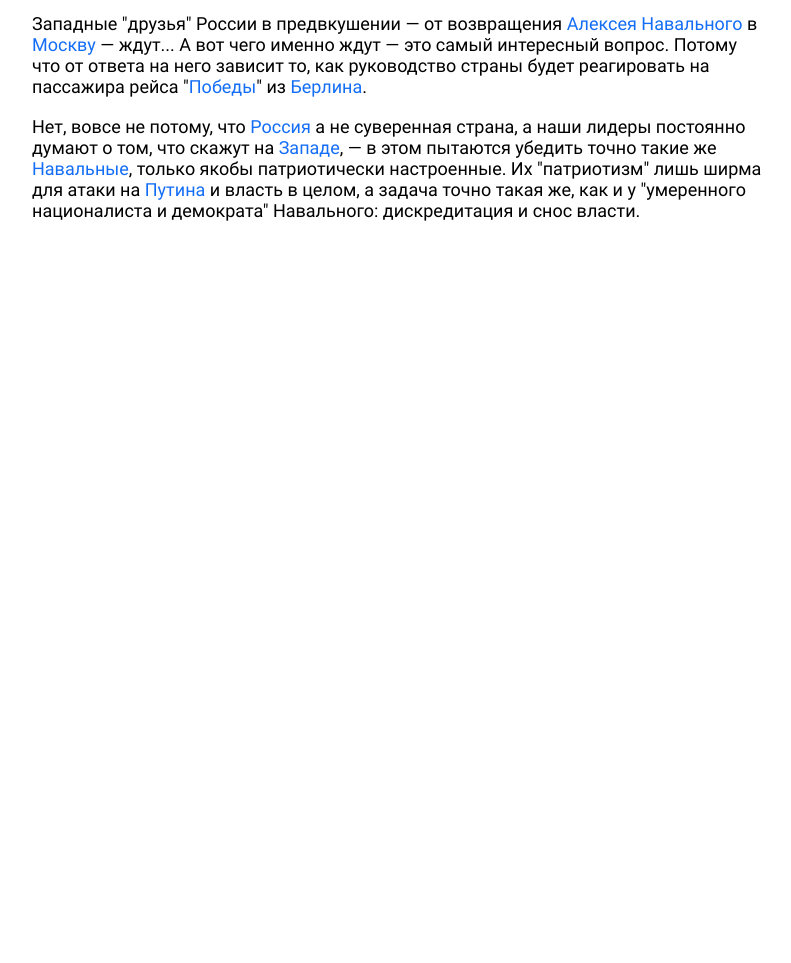
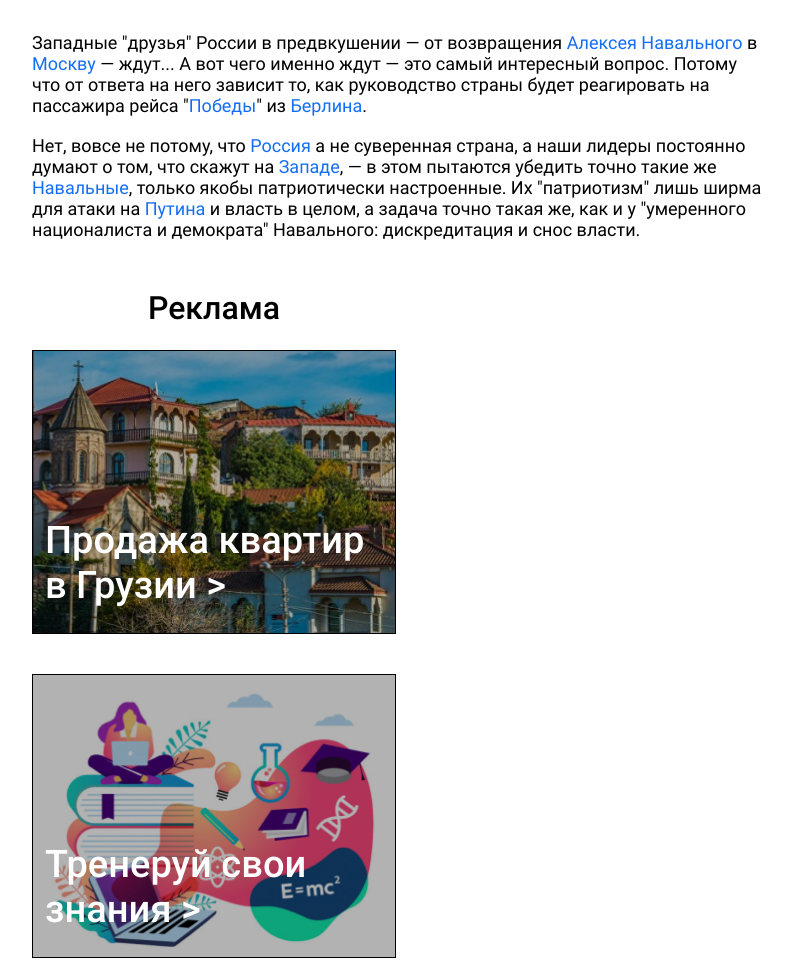
Before and after one commit to Mikhaylov-M/figma-russiannews, a plain HTML site: page index.html in a window 1280 px wide. Shown: the part 1677-2640 px from the top of the page, without its empty margins (18-809 px from the left). Before the commit the page ends 1928 px from the top, so only its background shows below. Drawn offline with Linux system fonts and the light colour scheme.

Commit message:
adding advertising + header position

```diff
--- a/assets/style/style.css
+++ b/assets/style/style.css
@@ -14,7 +14,7 @@ button {
   border: none;
 }
 body {
-  font-family:'Roboto', 'Arial', 'Helvetica', sans-serif;
+  font-family: 'Roboto', 'Arial', 'Helvetica', sans-serif;
 }
 /* BASE CONFIG */
 /* UNIQUE */
@@ -30,11 +30,16 @@ body {
   display: flex;
   justify-content: space-between;
   align-items: center;
+  flex-wrap: wrap;
   padding: 0 50px;
   width: 100%;
   height: 122px;
   background: #FFFFFF;
   border: 1px solid #000000;
+  position: sticky;
+  top: 0;
+  left: 0;
+  z-index: 999;
 }
 .header__title {
   font-weight: 500;
@@ -65,14 +70,17 @@ body {
 /* MAIN */
 .main {
   display: flex;
+  flex-wrap: wrap;
   padding: 40px 50px 0;
   column-gap: 113px;
 }
+/* MAIN */
+/* NEWS */
 .news {
-  width: 863px;
+  max-width: 863px;
 }
 .article {
-  margin-bottom: 30px;
+  margin-bottom: 49px;
 }
 .article__title {
   width: 736px;
@@ -137,5 +145,51 @@ body {
   color: #000000;
   margin-bottom: 19px;
 }
-
-/* MAIN */
+/* NEWS */
+/* ADVERTISING */
+.advertising {
+  width: 364px;
+}
+.advertising__rubric {
+  font-weight: 500;
+  font-size: 32px;
+  line-height: 38px;
+  color: #000000;
+  margin-bottom: 23px;
+  text-align: center;
+}
+.advertising__card {
+  display: flex;
+  align-items: flex-end;
+  height: 284px;
+  padding: 25px 12px;
+  border: 1px solid #000000;
+  margin-bottom: 40px;
+  position: relative;
+}
+.advertising__card::before {
+  content: "";
+  background: rgba(0, 0, 0, 0.3);
+  position: absolute;
+  top: 0;
+  left: 0;
+  width: 100%;
+  height: 100%;
+}
+.advertising__background1 {
+  background: url(../images/add-image1.jpg) no-repeat center/cover;
+}
+.advertising__background2 {
+  background: url(../images/add-image2.jpg) no-repeat center/cover;
+}
+.advertising__background3 {
+  background: url(../images/add-image3.jpg) no-repeat center/cover;
+}
+.advertising__title {
+  font-weight: 500;
+  font-size: 38px;
+  line-height: 45px;
+  color: #FFFFFF;
+  z-index: 1;
+}
+/* ADVERTISING */
--- a/index.html
+++ b/index.html
@@ -1,5 +1,5 @@
 <!DOCTYPE html>
-<html lang="en">
+<html lang="ru">
 <head>
   <meta charset="UTF-8">
   <meta http-equiv="X-UA-Compatible" content="IE=edge">
@@ -43,7 +43,7 @@
         <img class="author__img" src="./assets/images/petr.png" alt="petr akopov photo">
         <div class="author__desk">
           <h4 class="author__name">Петр Акопов</h4>
-          <a class="author__link link">Все метариалы</a>
+          <a class="author__link link" href="#">Все метариалы</a>
         </div>
       </div>
       <p class="article__text">Западные "друзья" России в предвкушении — от возвращения <a class="link" href="#">Алексея Навального</a>
@@ -58,7 +58,18 @@
         как и у "умеренного националиста и демократа" Навального: дискредитация и снос власти.</p>
     </article>
   </div>
-  <div class="advertising"></div>
+  <div class="advertising">
+    <h3 class="advertising__rubric">Реклама</h3>
+    <a class="advertising__card advertising__background1" href="#">
+      <span class="advertising__title">Продажа квартир в Грузии ></span>
+    </a>
+    <a class="advertising__card advertising__background2" href="#">
+      <span class="advertising__title">Тренеруй свои знания ></span>
+    </a>
+    <a class="advertising__card advertising__background3" href="#">
+      <span class="advertising__title">Продажа вилл на Кипре ></span>
+    </a>
+  </div>
 </section>
 </body>
 </html>
```
Also changed, not shown: assets/images/add-image1.jpg (added), assets/images/add-image2.jpg (added), assets/images/add-image3.jpg (added), assets/images/navalny2.png (deleted).
